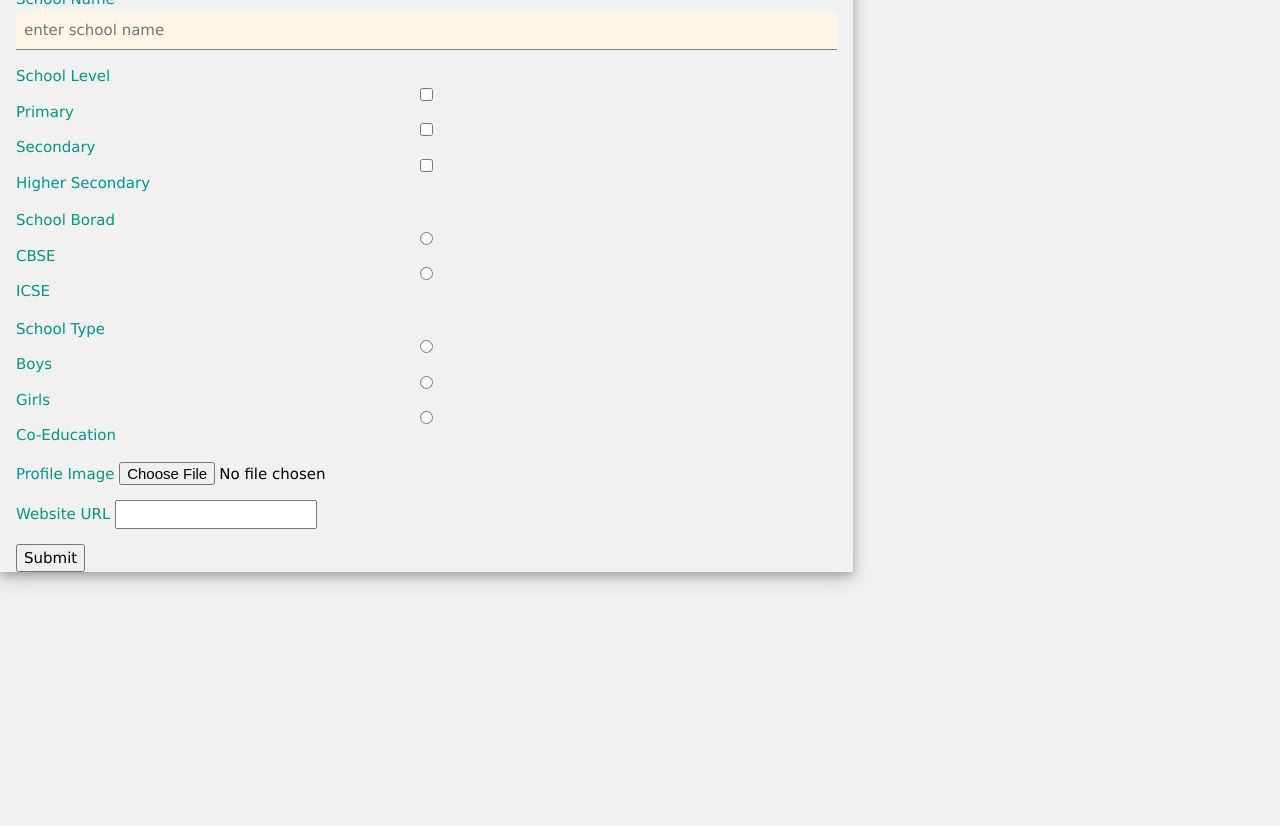
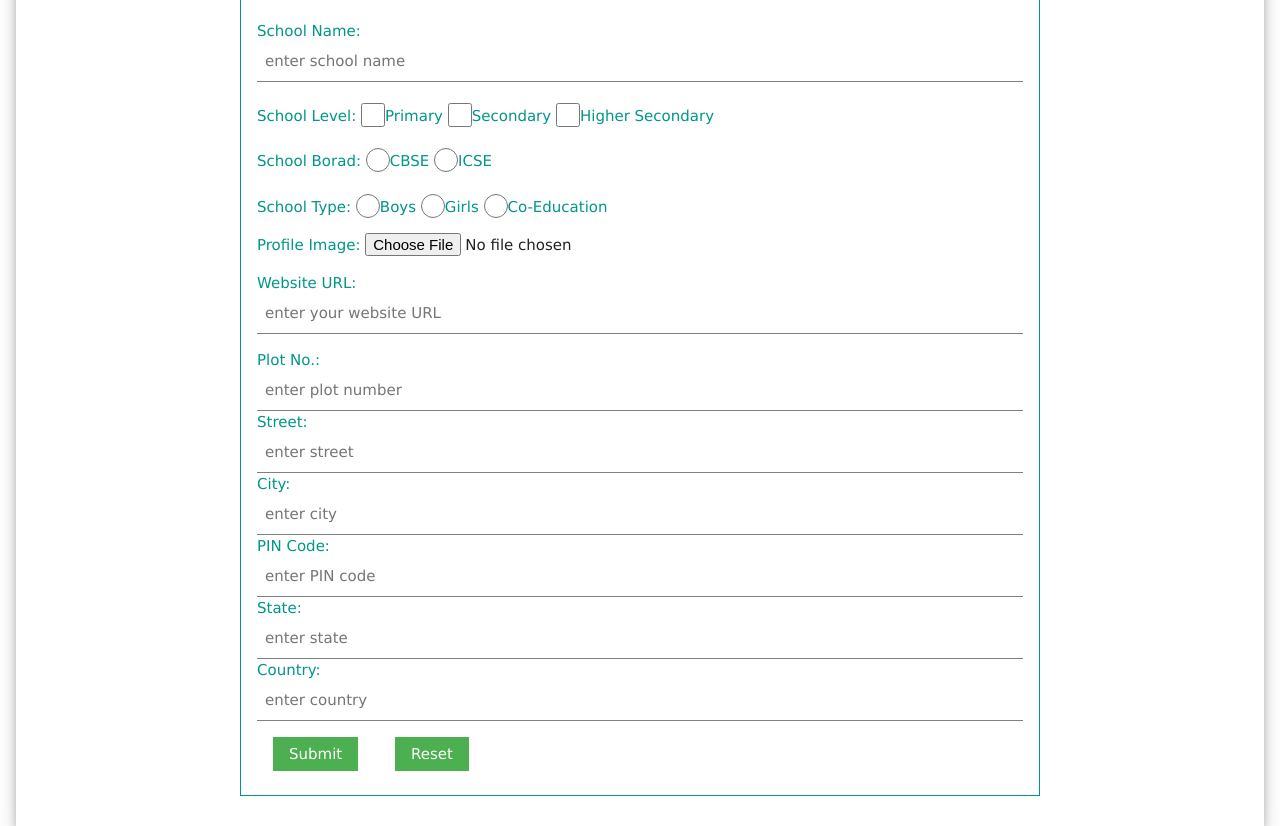
Before and after one commit to techraiders/nestedform, a plain HTML site: page index.html in a window 1280 px wide. Shown: the part 83-909 px from the top of the page. Before the commit the page ends 800 px from the top, so only its background shows below. Drawn offline with nearby package versions, Linux system fonts and the light colour scheme.

Commit message:
Designed form.

```diff
--- a/css/main.css
+++ b/css/main.css
@@ -57,9 +57,10 @@ textarea {
    ========================================================================== */
 
 
-
-
-
+form {
+    max-width: 800px;
+    margin: 0 auto;
+}
 
 
 
--- a/index.html
+++ b/index.html
@@ -10,67 +10,96 @@
         <link rel="stylesheet" href="css/main.css">
 
         <script src="js/vendor/modernizr-2.8.3.min.js"></script>
+        <style type="text/css">
+
+        </style>
     </head>
-    <body class="w3-light-grey" ng-controller="formController">
+    <body ng-controller="formController">
+      <main class="w3-container">
+        <section class="w3-card-4">{{msg}}
+            <header class="w3-teal w3-center"><h3>SCHOOL REGISTRATION</h3></header>
           <div class="w3-row">
-            <div class="w3-col l8">{{msg}}
-                <header class="w3-teal w3-center"><h3>School Registration</h3></header>
-                <form class="w3-card-4 w3-container" name="registrationForm" novalidate>
+            <div class="w3-col">
+              <form class="w3-border w3-border-teal w3-padding" name="registrationForm" novalidate ng-submit="register(school)">
               <p>
-                          <label class="w3-label">School Name
-                            <input class="w3-input w3-sand" type="text" name="name" value="" placeholder="enter school name">
+                <label class="w3-label w3-validate">School Name:
+                  <input class="w3-input" type="text" name="name" value="" placeholder="enter school name" ng-model="school.name">
                 </label>
               </p>
 
               <p>
-                          <label class="w3-label">School Level </label>
+                <label class="w3-label">School Level: </label>
                   <label class="w3-label">
-                                    <input class="w3-input w3-sand" type="checkbox" name="schoolLevel">Primary
+                        <input class="w3-sand w3-check" type="checkbox" name="schoolLevel" ng-model="school.Primary" ng-true-value="'Yes'" ng-false-value="'No'">Primary
                   </label>
                   <label class="w3-label">
-                                  <input class="w3-input w3-sand" type="checkbox" name="schoolLevel">Secondary
+                      <input class="w3-sand w3-check" type="checkbox" name="schoolLevel" ng-model="school.Secondary"  ng-true-value="'Yes'" ng-false-value="'No'">Secondary
                   </label>
                   <label class="w3-label">
-                                <input class="w3-input w3-sand" type="checkbox" name="schoolLevel">Higher Secondary
+                    <input class="w3-sand w3-check" type="checkbox" name="schoolLevel" ng-model="school.HigherSecondary" ng-true-value="'Yes'" ng-false-value="'No'">Higher Secondary
                   </label>
               </p>
 
               <p>
-                        <label class="w3-label">School Borad</label>
+              <label class="w3-label">School Borad: </label>
                   <label class="w3-label">
-                                <input class="w3-sand w3-input" type="radio" name="schoolBoard">CBSE
+                      <input class="w3-sand w3-radio" type="radio" name="schoolBoard" value="CBSE" ng-model="school.Board">CBSE
                   </label>
                   <label class="w3-label">
-                                <input class="w3-sand w3-input" type="radio" name="schoolBoard">ICSE
+                      <input class="w3-sand w3-radio" type="radio" name="schoolBoard" value="ICSE" ng-model="school.Board">ICSE
                   </label>
               </p>
               <p>
-                          <label class="w3-label">School Type</label>
+                <label class="w3-label">School Type: </label>
                   <label class="w3-label">
-                                <input class="w3-input" type="radio" name="schoolType">Boys
+                      <input class="w3-radio" type="radio" name="schoolType" ng-model="school.SchoolType" value="Boys">Boys
                   </label>
                   <label class="w3-label">
-                                <input class="w3-input" type="radio" name="schoolType">Girls
+                      <input class="w3-radio" type="radio" name="schoolType" ng-model="school.SchoolType" value="Girls">Girls
                   </label>
                   <label class="w3-label">
-                                <input class="w3-input" type="radio" name="schoolType">Co-Education
+                      <input class="w3-radio" type="radio" name="schoolType" ng-model="school.SchoolType" value="Co-Education">Co-Education
                   </label>
               </p>
               <p>
-                            <label class="w3-label">Profile Image</label>
+                  <label class="w3-label">Profile Image: </label>
                   <input type="file" name="schoolProfileImage">
               </p>
               <p>
-                            <label class="w3-label">Website URL</label>
-                            <input type="url" name="website">
+                  <label class="w3-label w3-validate">Website URL:
+                    <input class="w3-input" type="url" name="website" ng-model="school.Url" placeholder="enter your website URL">
+                  </label>
               </p>
+
               <ng-form>
-                            <label for=""></label>
+                  <label class="w3-label">Plot No.:
+                    <input class="w3-input" type="text" placeholder="enter plot number" ng-model="school.PlotNumber">
+                  </label>
+                  <label class="w3-label">Street:
+                    <input class="w3-input" type="text" placeholder="enter street" ng-model="school.Street">
+                  </label>
+                  <label class="w3-label">City:
+                    <input class="w3-input" type="text" placeholder="enter city" ng-model="school.city">
+                  </label>
+                  <label class="w3-label">PIN Code:
+                    <input class="w3-input" type="text" placeholder="enter PIN code" ng-model="school.PINCode">
+                  </label>
+                  <label class="w3-label">State:
+                    <input class="w3-input" type="text" placeholder="enter state" ng-model="school.state">
+                  </label>
+                  <label class="w3-label">Country:
+                    <input class="w3-input" type="text" placeholder="enter country" ng-model="school.country">
+                  </label>
               </ng-form>
-                        <input type="submit" value="Submit">
+
+              <input class="w3-btn w3-green w3-margin" type="submit" value="Submit">
+              <input class="w3-btn w3-green w3-margin" type="reset" value="Reset">
             </form>
+            <p><pre>{{school | json}}</pre></p>
           </div><!-- col -->
         </div><!-- row -->
+        </section>
+      </main>
 
         <script src="js/node_modules/angular.min.js"></script>
         <script src="js/app/app.js"></script>
--- a/js/controllers/formController.js
+++ b/js/controllers/formController.js
@@ -2,6 +2,11 @@
 	"use strict";
 	angular.module("nestedForm")
 		.controller("formController", function($scope) {
-			$scope.schoolRegistration = [];
+			$scope.schoolsList = [];
+			$scope.msg = "Hello";
+			console.info($scope.msg);
+			$scope.register = function(school) {
+				console.info("School Registered", $scope.schoolsList);
+			}
 		});
 })(window.angular);
```
Also changed, not shown: img/schooldp.png (added). Lines whose indentation alone changed are shown as unchanged.
